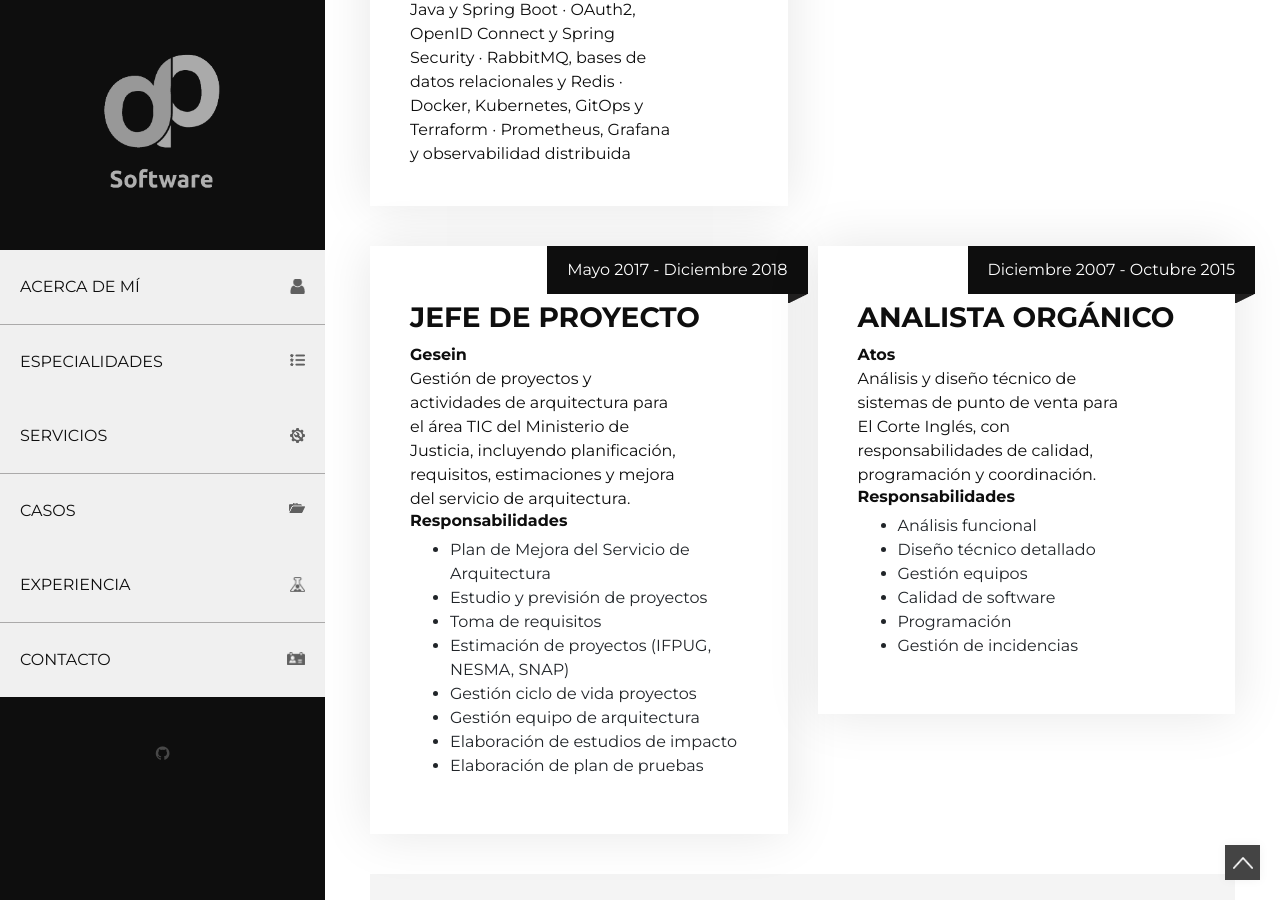
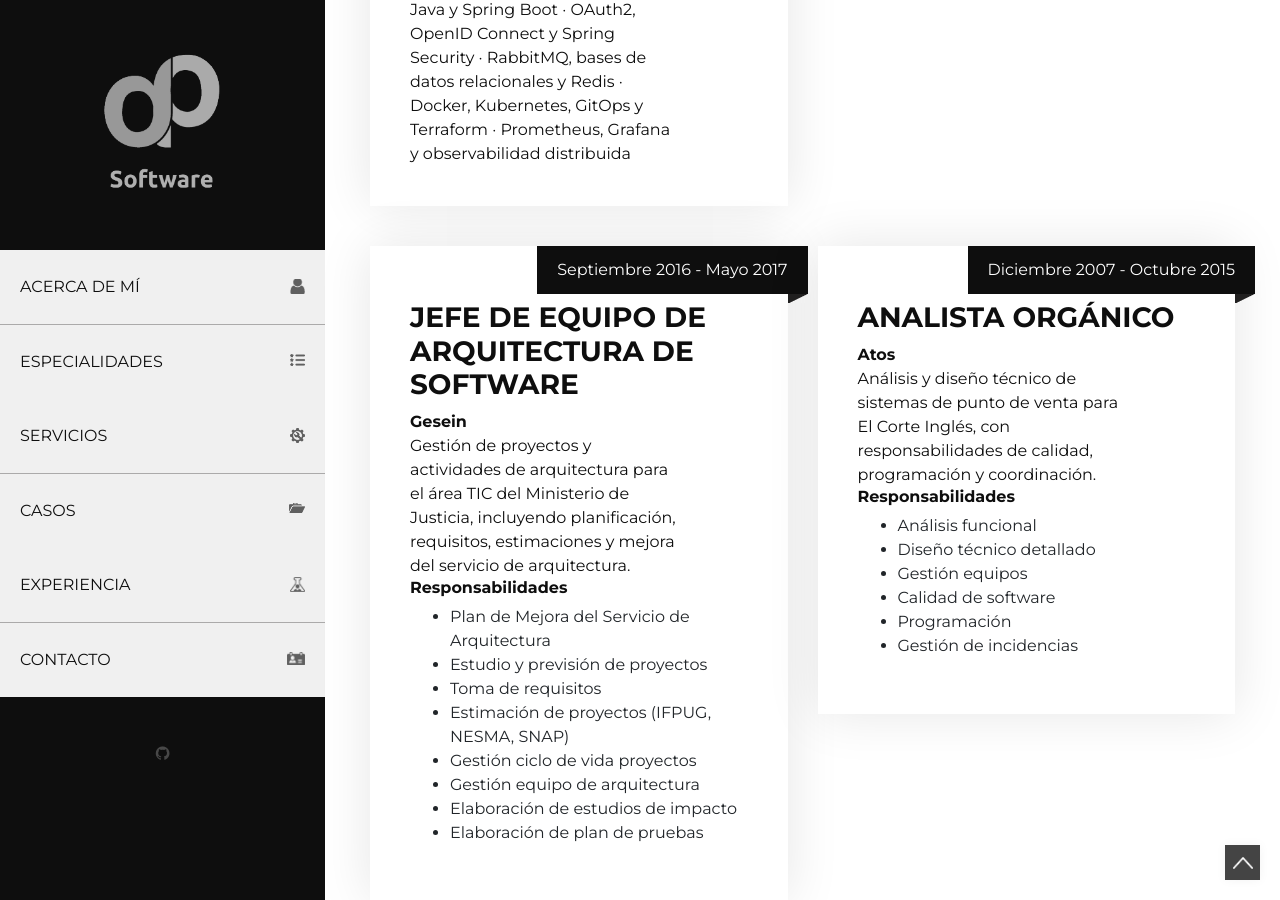
Before and after one commit to dabiz-me/dabiz.me, a Jekyll site: the page built from index.html, in a window 1280 px wide and 900 px high, scrolled down 5146 px. Built offline with Jekyll 4.4.1, drawn with Linux system fonts in a browser that asks for light colours.

Commit message:
fix(experience): correct Gesein architecture leadership dates and role

```diff
--- a/_data/work_history.yml
+++ b/_data/work_history.yml
@@ -132,8 +132,8 @@
     - jstl
     - Weblogic
 
-- title: Jefe de Proyecto
-  year: Mayo 2017 - Diciembre 2018
+- title: Jefe de equipo de arquitectura de software
+  year: Septiembre 2016 - Mayo 2017
   descripcion: Gestión de proyectos y actividades de arquitectura para el área TIC del Ministerio de Justicia, incluyendo planificación, requisitos, estimaciones y mejora del servicio de arquitectura.
   empresa: Gesein
   destacada: true
```
